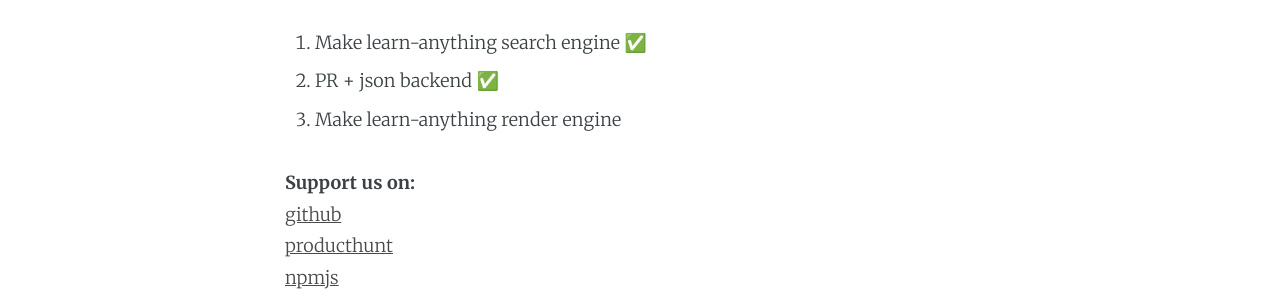
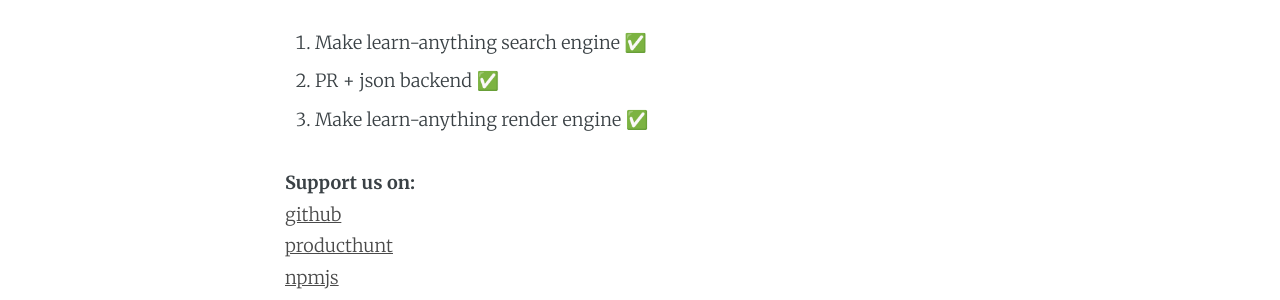
Before and after one commit to jeffreyyoung/learn-anything.github.io, a Jekyll site: the page built from about.md, in a window 1280 px wide. Shown: the part 429-729 px from the top of the page. Built offline with Jekyll 4.4.1, drawn with Linux system fonts in a browser that asks for light colours.

```diff
--- a/about.md
+++ b/about.md
@@ -13,7 +13,7 @@ title: About
 
 1. Make learn-anything search engine ✅
 2. PR + json backend ✅
-3. Make learn-anything render engine
+3. Make learn-anything render engine ✅
 
 
 **Support us on:**
```
